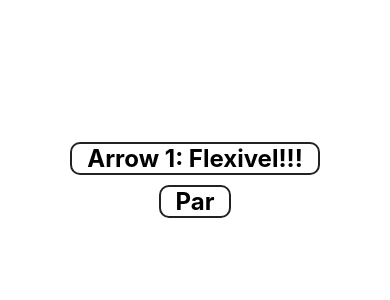
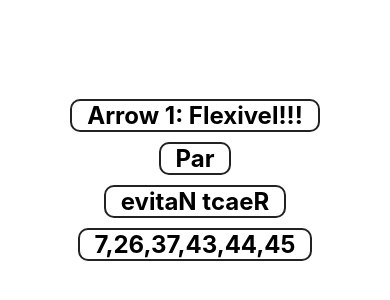
Before and after one commit to sandronister/react-native-refactory, a React Native app: screen / in a window 390 px wide. Shown: the part 242-542 px from the top of the page. Built offline with nearby package versions, Linux system fonts and the light colour scheme.

Commit message:
second level

```diff
--- a/src/App.js
+++ b/src/App.js
@@ -2,6 +2,7 @@ import React from 'react';
 import { View, Text, StyleSheet } from 'react-native';
 import Simples from './components/Simples'
 import ParImpar from './components/ParImpar'
+import {Inverter,Megasega} from './components/Multi'
 
 export default class App extends React.Component {
 	render() {
@@ -9,6 +10,8 @@ export default class App extends React.Component {
 			<View style={styles.container}>
         <Simples texto="Flexivel!!!"/>
         <ParImpar numero="34"/>
+        <Inverter texto='React Native'/>
+        <Megasega numeros={6}/>
 			</View>
 		);
 	}
--- /dev/null
+++ b/src/components/Multi.js
@@ -0,0 +1,29 @@
+import React from 'react'
+import {Text} from 'react-native'
+
+import Padrao from '../estilo/Padrao'
+
+
+export const Inverter = props =>{
+    const inv = props.texto.split('').reverse().join('')
+    return <Text style={Padrao.ex}>{inv}</Text>
+}
+
+export const Megasega = props =>{
+    const [min,max] = [1,60]
+    const numeros = Array(props.numeros || 6).fill(0)
+
+    console.log(numeros)
+    for(let i=0;i< numeros.length;i++){
+        let novo =0
+
+        while(numeros.includes(novo)){
+            novo = Math.floor(Math.random() * (max-min-1))+min
+        }
+
+        numeros[i]=novo
+    }
+
+    numeros.sort((a,b)=> a-b)
+    return <Text style={Padrao.ex}>{numeros.join(',')}</Text>
+}
```
